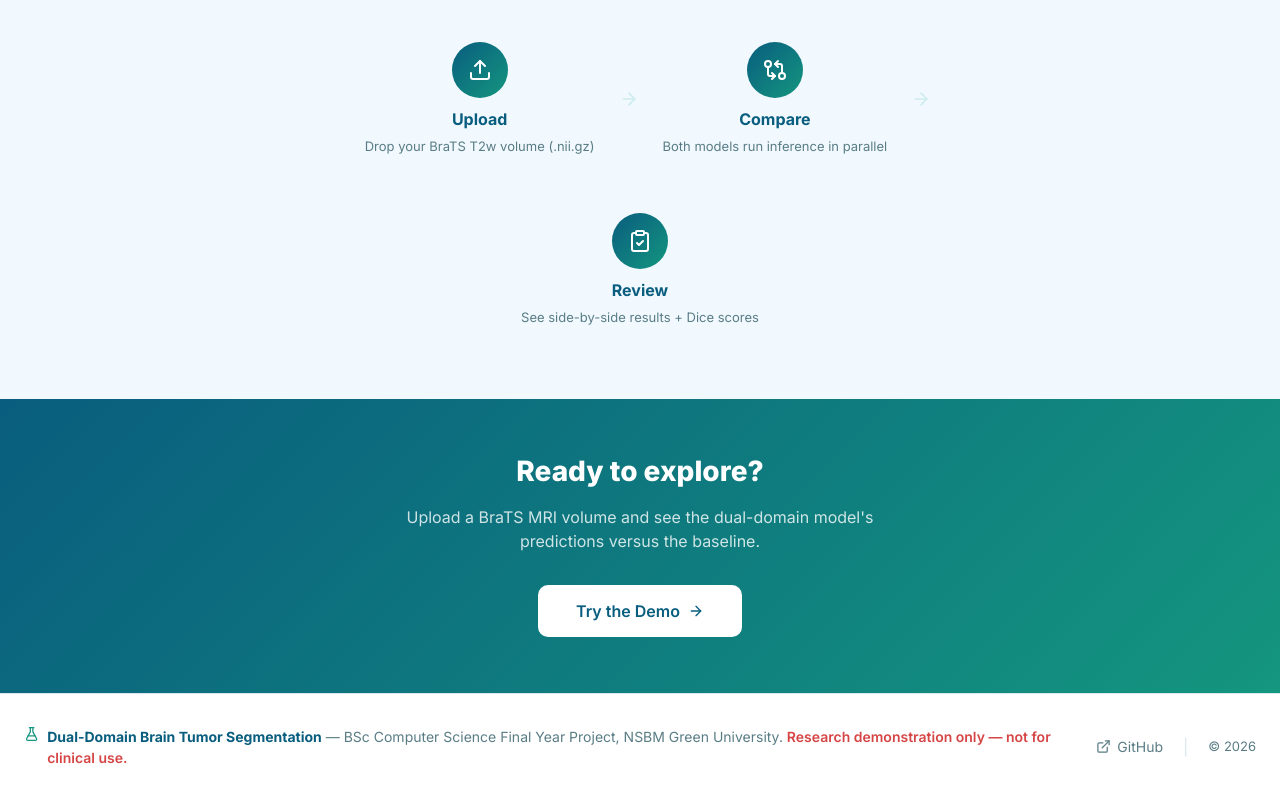
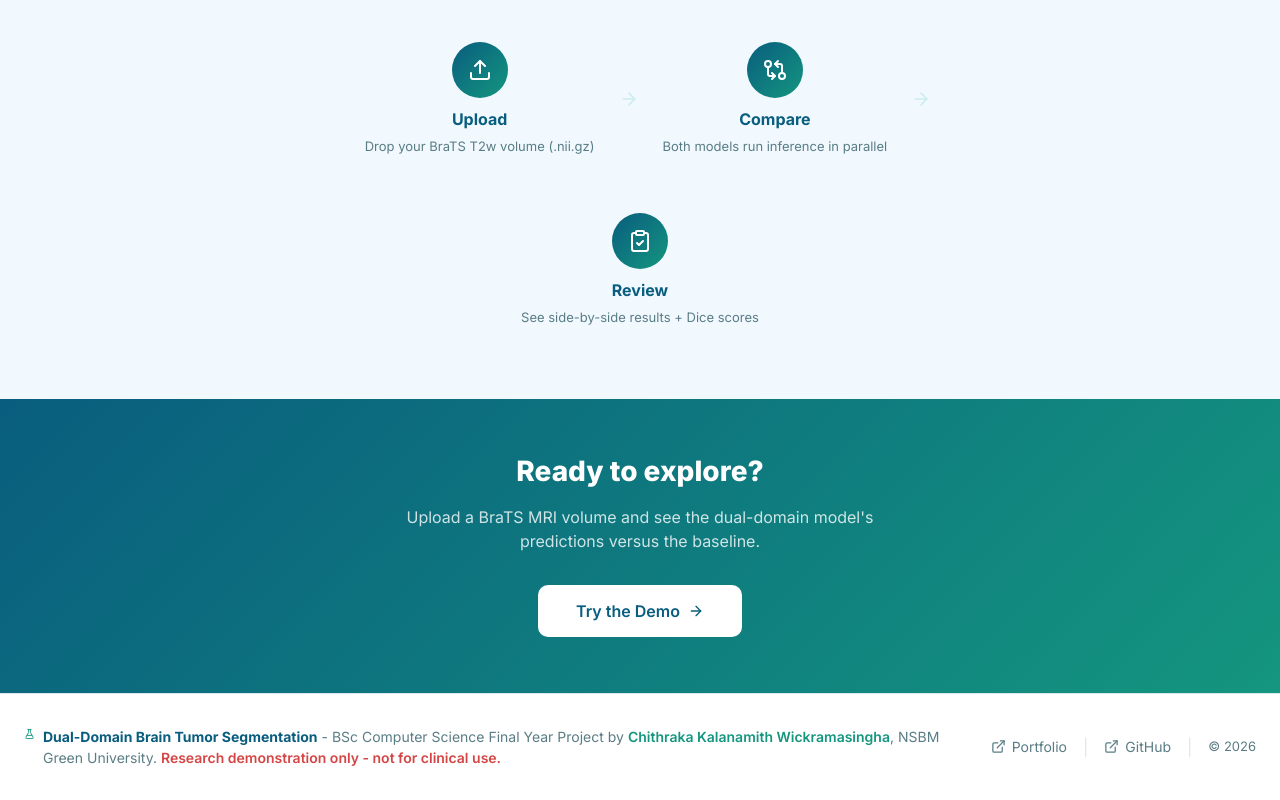
Before and after one commit to chithraka-kal/Dual-Domain-Brain-Tumor-Segmentation, a Next.js app in the folder portal/: page / in a window 1280 px wide. Shown: the part 1740-2540 px from the top of the page. Built offline with nearby package versions, Linux system fonts and the light colour scheme; no server answers.

Commit message:
feat: implement keepalive streaming for long-running inference to prevent connection timeouts and update footer with authorship details

```diff
--- a/portal/components/Footer.tsx
+++ b/portal/components/Footer.tsx
@@ -27,14 +27,46 @@ export default function Footer() {
           <FlaskConical size={16} style={{ color: 'var(--color-primary)' }} />
           <span style={{ fontSize: '0.875rem', color: 'var(--color-text-muted)' }}>
             <strong style={{ color: 'var(--color-primary-dark)' }}>Dual-Domain Brain Tumor Segmentation</strong>{' '}
-            — BSc Computer Science Final Year Project, NSBM Green University.{' '}
+            - BSc Computer Science Final Year Project by{' '}
+            <a
+              id="footer-author-link"
+              href="https://chithraka.dev/"
+              target="_blank"
+              rel="noopener noreferrer"
+              style={{ color: 'var(--color-primary)', fontWeight: 600, textDecoration: 'none' }}
+              onMouseEnter={(e) => ((e.currentTarget as HTMLElement).style.textDecoration = 'underline')}
+              onMouseLeave={(e) => ((e.currentTarget as HTMLElement).style.textDecoration = 'none')}
+            >
+              Chithraka Kalanamith Wickramasingha
+            </a>, NSBM Green University.{' '}
             <span style={{ color: 'var(--color-danger)', fontWeight: 600 }}>
-              Research demonstration only — not for clinical use.
+              Research demonstration only - not for clinical use.
             </span>
           </span>
         </div>
 
-        <div style={{ display: 'flex', gap: '1.25rem', alignItems: 'center' }}>
+        <div style={{ display: 'flex', gap: '1rem', alignItems: 'center', flexWrap: 'wrap' }}>
+          <a
+            id="footer-portfolio-link"
+            href="https://chithraka.dev/"
+            target="_blank"
+            rel="noopener noreferrer"
+            style={{
+              display: 'flex',
+              alignItems: 'center',
+              gap: '0.375rem',
+              fontSize: '0.875rem',
+              color: 'var(--color-text-muted)',
+              textDecoration: 'none',
+              transition: 'color 0.15s',
+            }}
+            onMouseEnter={(e) => ((e.currentTarget as HTMLElement).style.color = 'var(--color-primary)')}
+            onMouseLeave={(e) => ((e.currentTarget as HTMLElement).style.color = 'var(--color-text-muted)')}
+          >
+            <ExternalLink size={15} />
+            Portfolio
+          </a>
+          <span style={{ color: 'var(--color-border)' }}>|</span>
           <a
             id="footer-github-link"
             href="https://github.com"
```
